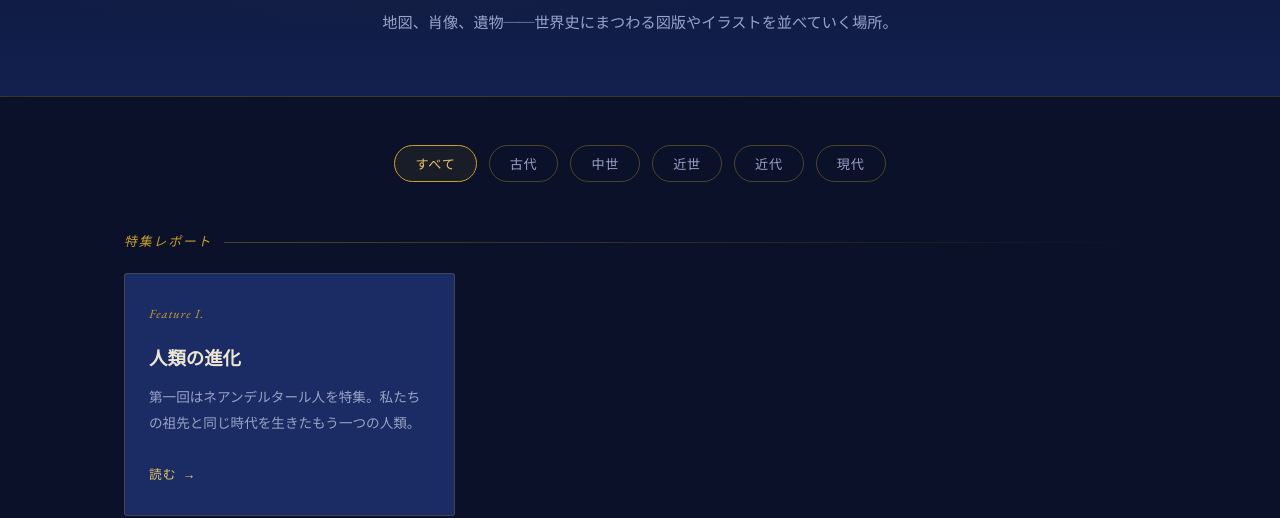
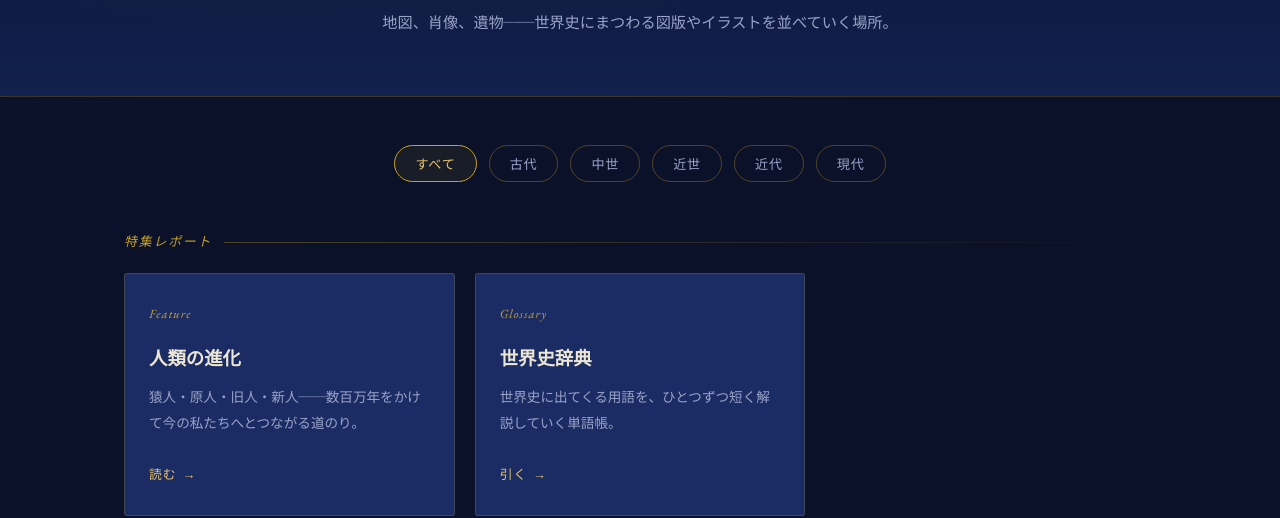
Before and after one commit to Azaleacreativeroom888/fan-worldhistory, a plain HTML site: page gallery.html in a window 1280 px wide. Shown: the part 320-838 px from the top of the page. Drawn offline with nearby package versions, Linux system fonts and the light colour scheme.

Commit message:
Update report tags and add new report section

```diff
--- a/gallery.html
+++ b/gallery.html
@@ -294,10 +294,17 @@
   <div class="report-grid">
 
     <a href="report1.html" class="report-card">
-      <span class="report-tag">Feature I.</span>
+      <span class="report-tag">Feature</span>
       <h3>人類の進化</h3>
-      <p>第一回はネアンデルタール人を特集。私たちの祖先と同じ時代を生きたもう一つの人類。</p>
+      <p>猿人・原人・旧人・新人——数百万年をかけて今の私たちへとつながる道のり。</p>
       <span class="report-go">読む</span>
+    </a>
+
+    <a href="report2.html" class="report-card">
+      <span class="report-tag">Glossary</span>
+      <h3>世界史辞典</h3>
+      <p>世界史に出てくる用語を、ひとつずつ短く解説していく単語帳。</p>
+      <span class="report-go">引く</span>
     </a>
 
   </div>
```
